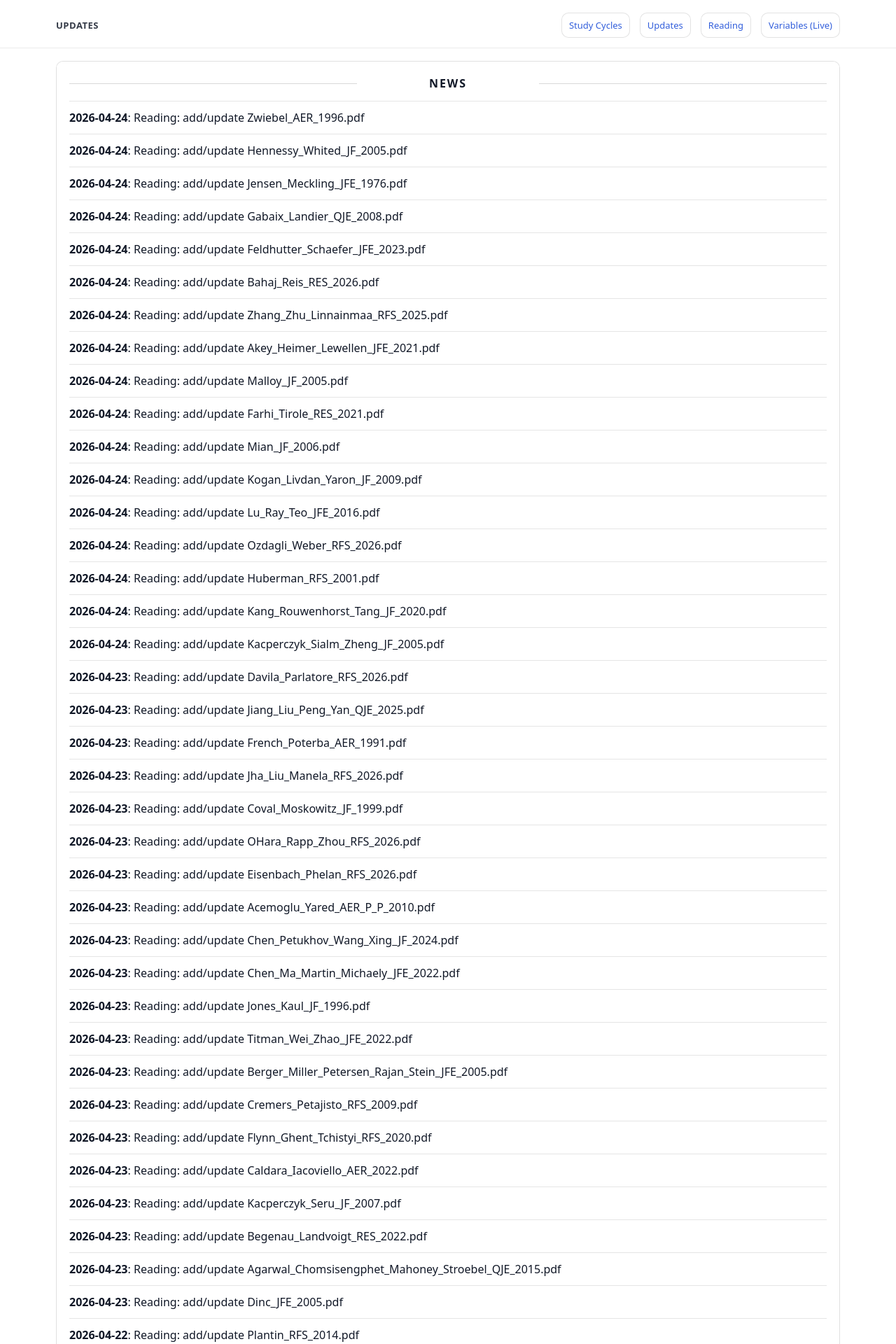
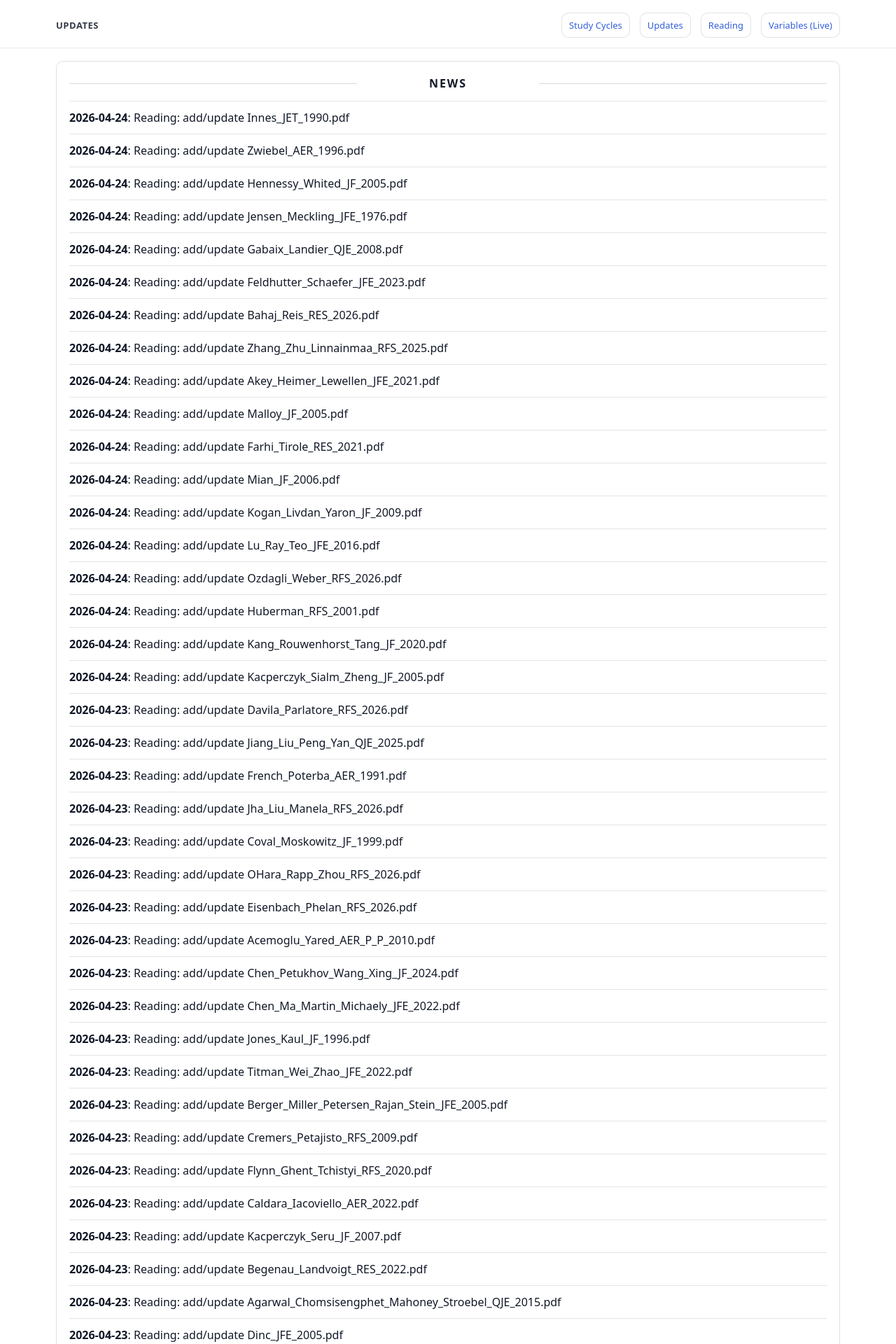
Before and after one commit to yaxinzn/study-archive, a Jekyll site: the page built from updates/index.md, in a window 1280 px wide. Shown: the top 1920 px of the page at 70% size. Built offline with Jekyll 4.4.1, drawn with Linux system fonts in a browser that asks for light colours; some of the changed text lies outside the part shown.

Commit message:
chore: update NEWS feed

```diff
--- a/_data/news.yml
+++ b/_data/news.yml
@@ -1,4 +1,7 @@
 # Auto-generated update history (sorted newest -> oldest). Do not edit manually.
+- ts: "1777036009"
+  date: "2026-04-24"
+  title: "Reading: add/update Innes_JET_1990.pdf"
 - ts: "1777035690"
   date: "2026-04-24"
   title: "Reading: add/update Zwiebel_AER_1996.pdf"
```
